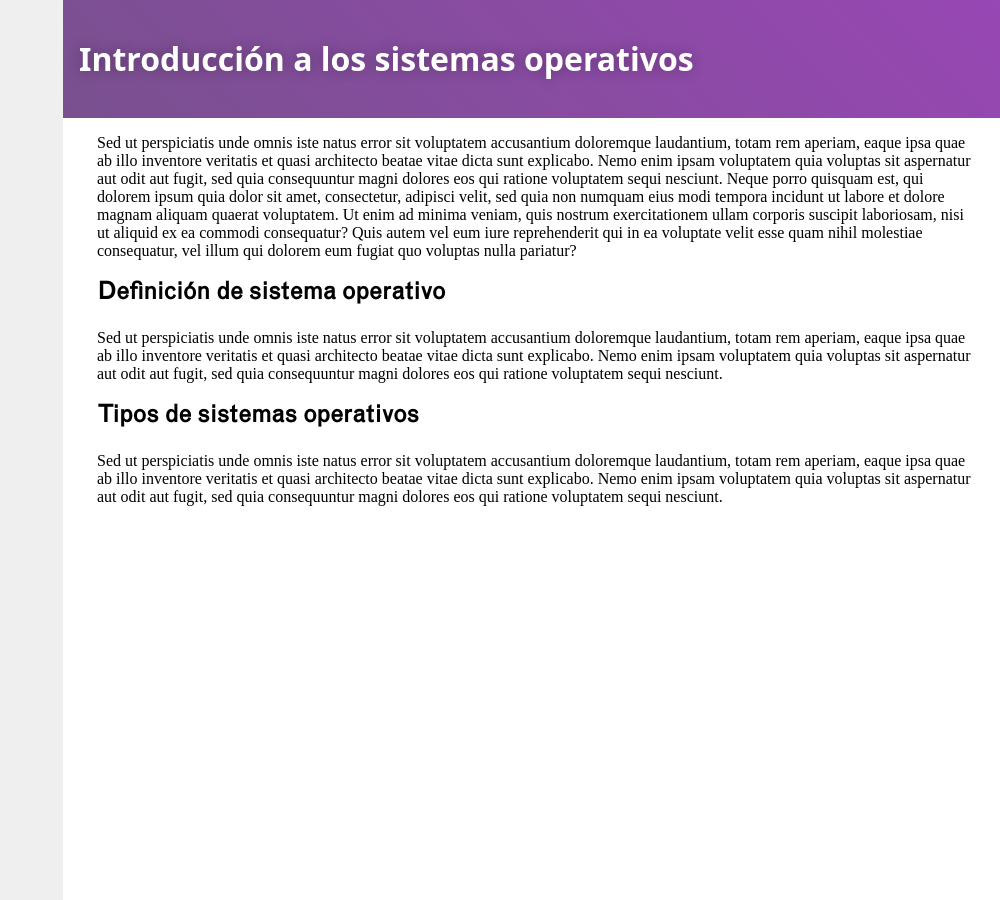
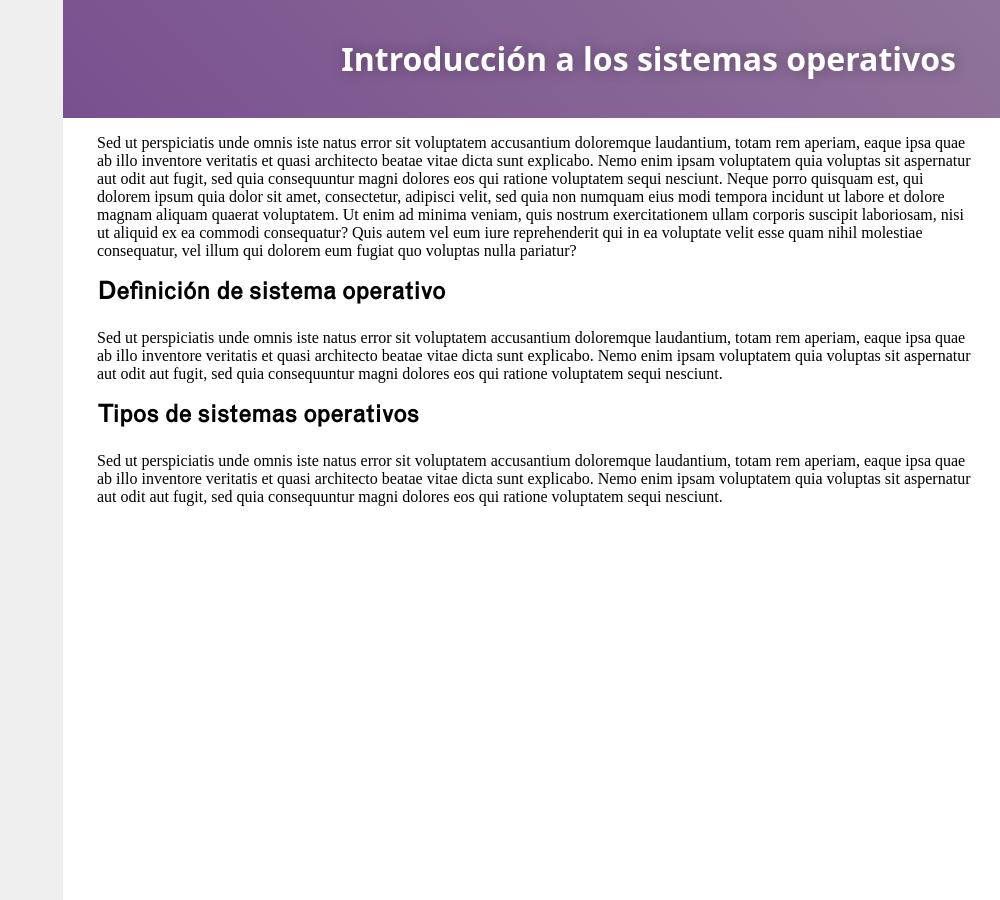
Before and after one commit to dkaerit/SSOO, a Jekyll site: the page built from _posts/2020-10-05-TEMA01.md, in a window 1280 px wide. Shown: the whole page, without its empty margins (280-1280 px from the left). Built offline with Jekyll 4.4.1, drawn with Linux system fonts in a browser that asks for light colours; some web fonts are replaced.

Commit message:
Update main.css

```diff
--- a/assets/css/main.css
+++ b/assets/css/main.css
@@ -19,9 +19,10 @@ body {
     color: #fff;
     margin: -28px -34px 0px;
     text-shadow: 0px 0px 14px #0000004a;
-    padding: 16px;
+    padding: 16px 50px;
+    text-align: right;
     background: rgb(121,80,143);
-    background: linear-gradient(45deg, rgba(121,80,143,1) 0%, rgba(152,71,180,1) 100%);
+    background: linear-gradient(45deg, rgba(121,80,143,1) 0%, rgb(144 116 154) 100%);
 }
 
 .indice {
```
